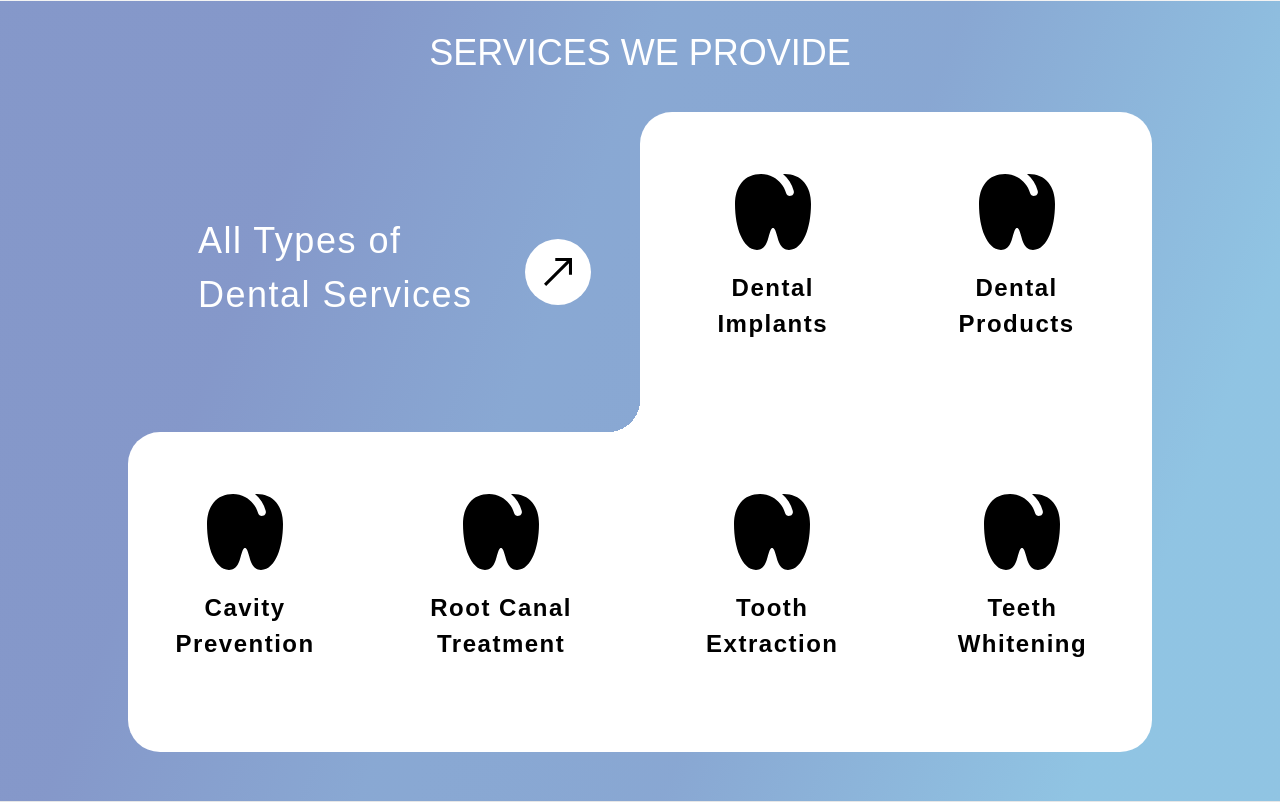
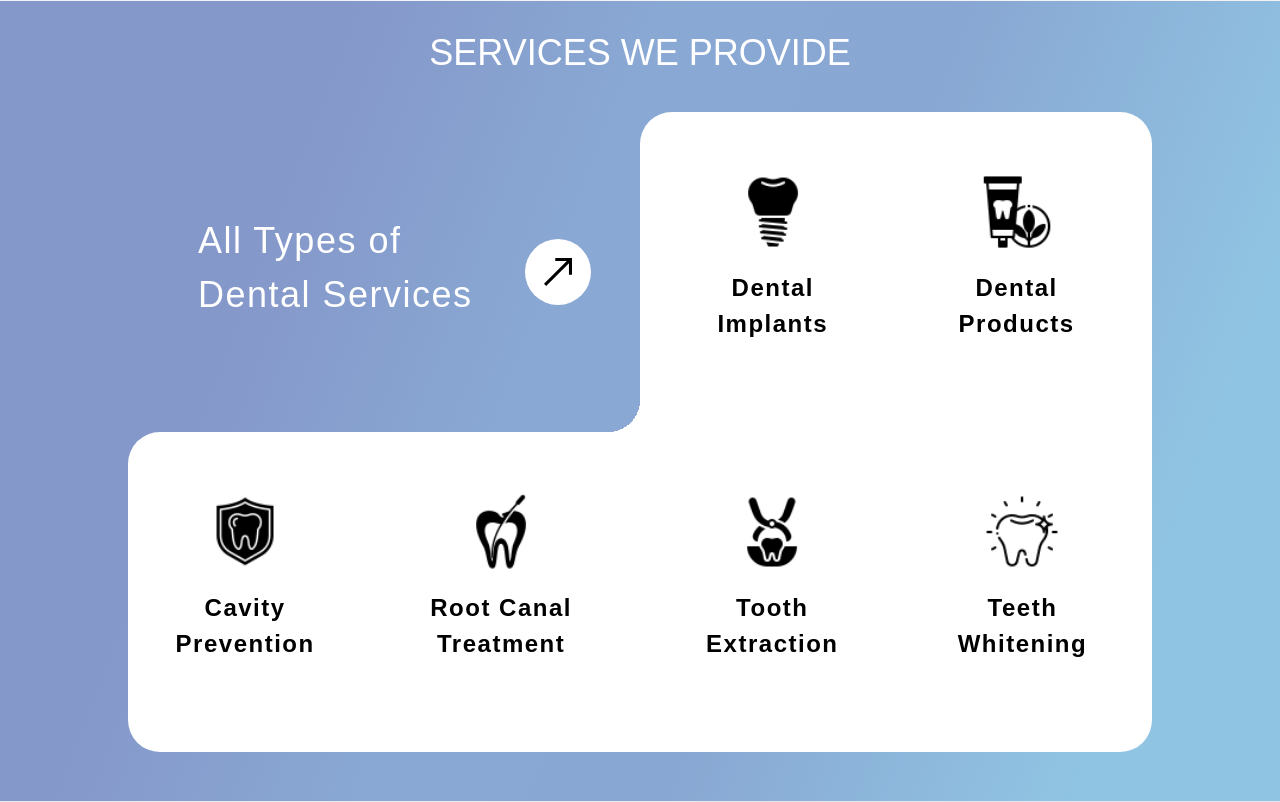
Before and after one commit to sahil1330/dentalcare, a PHP site: page / in a window 1280 px wide. Shown: the part 899-1701 px from the top of the page. Run offline with PHP 8.4, Linux system fonts and the light colour scheme; some libraries are stand-ins or nearby versions; some web fonts are replaced.

Commit message:
Add new icons for dental services

```diff
--- a/index.php
+++ b/index.php
@@ -160,31 +160,31 @@
         </div>
         <div class="box service-box2">
           <div class="service" data-aos="fade-up">
-            <img src="icons/teeth.svg" alt="">
+            <img src="icons/cavity.png" alt="">
             <h3>Cavity Prevention</h3>
           </div>
           <div class="service" data-aos="fade-up">
-            <img src="icons/teeth.svg" alt="">
+            <img src="icons/root-canal.png" alt="">
             <h3>Root Canal Treatment</h3>
           </div>
         </div>
         <div class="box service-box3">
           <div class="service" data-aos="fade-left">
-            <img src="icons/teeth.svg" alt="">
+            <img src="icons/dental-implant.png" alt="">
             <h3>Dental Implants</h3>
           </div>
           <div class="service" data-aos="fade-left">
-            <img src="icons/teeth.svg" alt="">
+            <img src="icons/toothpaste.png" alt="">
             <h3>Dental Products</h3>
           </div>
         </div>
         <div class="box service-box4">
           <div class="service" data-aos="fade-up">
-            <img src="icons/teeth.svg" alt="">
+            <img src="icons/tooth-extraction.png" alt="">
             <h3>Tooth Extraction</h3>
           </div>
           <div class="service" data-aos="fade-up">
-            <img src="icons/teeth.svg" alt="">
+            <img src="icons/tooth-whitening.png" alt="">
             <h3>Teeth Whitening</h3>
           </div>
         </div>
--- a/styles/style.css
+++ b/styles/style.css
@@ -546,6 +546,10 @@ nav ul a {
   letter-spacing: 1.5px;
   line-height: 1.5;
   width: 80%;
+}
+.service img{
+  width: 76px;
+  height: 76px;
 }
 
 @media (max-width: 768px) {
```
Also changed, not shown: icons/cavity.png (added), icons/dental-implant.png (added), icons/noun-tooth-extraction-3326111.svg (added), icons/root-canal.png (added), icons/tooth-extraction.png (added), icons/tooth-whitening.png (added), icons/toothpaste.png (added).
